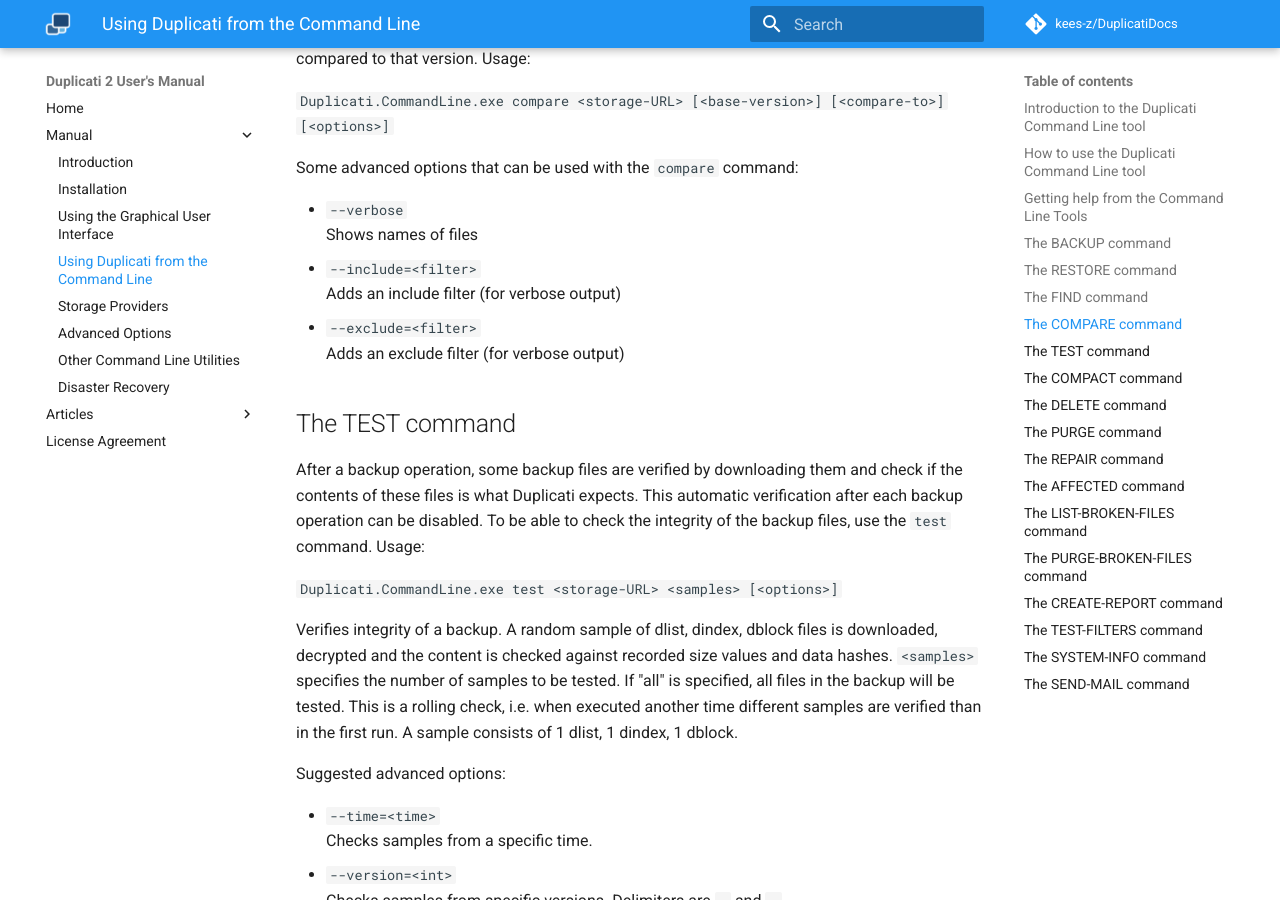
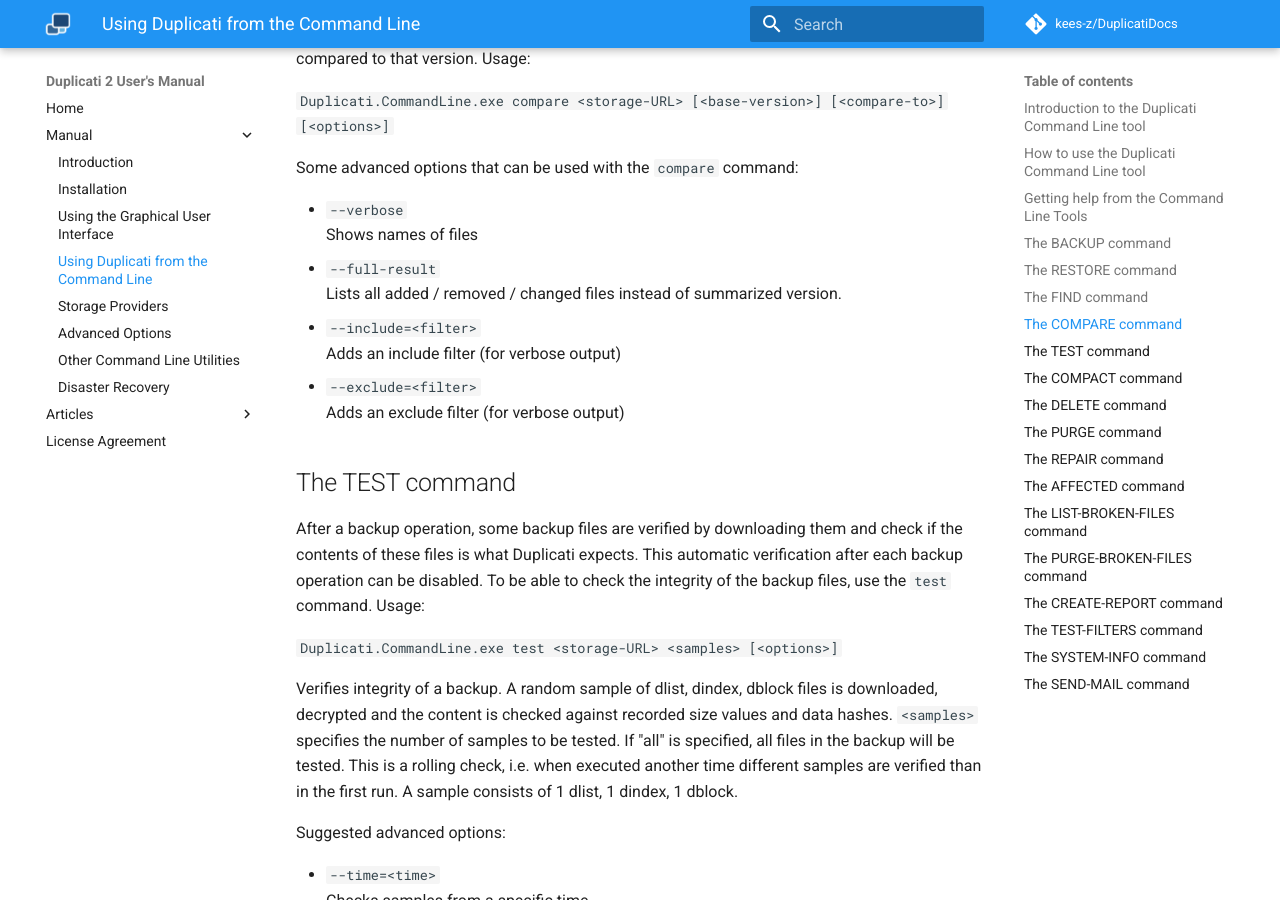
Before and after one commit to kees-z/DuplicatiDocs, an MkDocs documentation site: the page built from docs/04-using-duplicati-from-the-command-line.md, in a window 1280 px wide and 900 px high, scrolled down 5334 px. Built offline with MkDocs 1.6.1 and Material for MkDocs 9.7.7, drawn with Linux system fonts in a browser that asks for light colours; comment, search, counter and statistics services are not loaded; old or Windows-style settings are respelled for this version of MkDocs.

Commit message:
Update 04-using-duplicati-from-the-command-line.md

```diff
--- a/docs/04-using-duplicati-from-the-command-line.md
+++ b/docs/04-using-duplicati-from-the-command-line.md
@@ -137,6 +137,8 @@ Some advanced options that can be used with the `compare` command:
 
 * `--verbose`
 Shows names of files
+* `--full-result`
+Lists all added / removed / changed files instead of summarized version.
 * `--include=<filter>`
 Adds an include filter (for verbose output)
 * `--exclude=<filter>`
```
